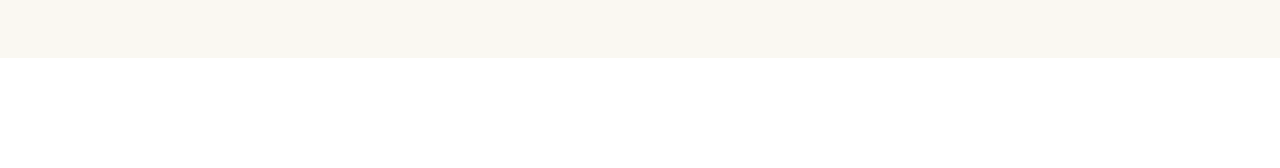
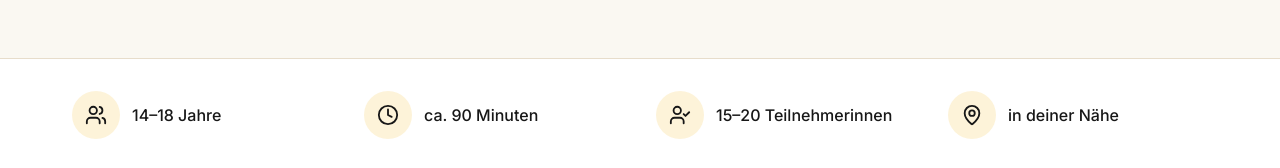
Before and after one commit to Falkensee-Solutions/RSS, a Next.js app: page / in a window 1280 px wide. Shown: the part 632-800 px from the top of the page. Built offline with nearby package versions, Linux system fonts and the light colour scheme; no server answers.

Commit message:
Hero um zentrale Formatfakten ergänzen

```diff
--- a/components/sections/Hero.tsx
+++ b/components/sections/Hero.tsx
@@ -1,5 +1,9 @@
 import Link from "next/link";
 import {
+  Users,
+  Clock,
+  UserCheck,
+  MapPin,
   Palette,
   MessagesSquare,
 } from "lucide-react";
@@ -37,6 +41,13 @@ const PHASES = [
   { name: "Raum", minutes: 45, label: "kreatives Tun", Icon: Palette, fraction: "w-[50%]" },
   { name: "Stille", minutes: 15, label: "Besinnung", Icon: PureNatural, fraction: "w-[18%]" },
   { name: "Stimme", minutes: 30, label: "Austausch", Icon: MessagesSquare, fraction: "w-[33%]" },
+];
+
+const FACTS = [
+  { Icon: Users, label: "14–18 Jahre" },
+  { Icon: Clock, label: "ca. 90 Minuten" },
+  { Icon: UserCheck, label: "15–20 Teilnehmerinnen" },
+  { Icon: MapPin, label: "in deiner Nähe" },
 ];
 
 export function Hero() {
@@ -125,6 +136,19 @@ export function Hero() {
         </div>
       </div>
 
+      <div className="border-y border-rss-border bg-white">
+        <div className="container-rss grid grid-cols-2 gap-4 py-8 sm:grid-cols-4 md:gap-8">
+          {FACTS.map(({ Icon, label }) => (
+            <div key={label} className="flex items-center gap-3">
+              <span className="icon-circle">
+                <Icon size={22} aria-hidden />
+              </span>
+              <span className="text-sm font-medium md:text-base">{label}</span>
+            </div>
+          ))}
+        </div>
+      </div>
+
     </section>
   );
 }
```
